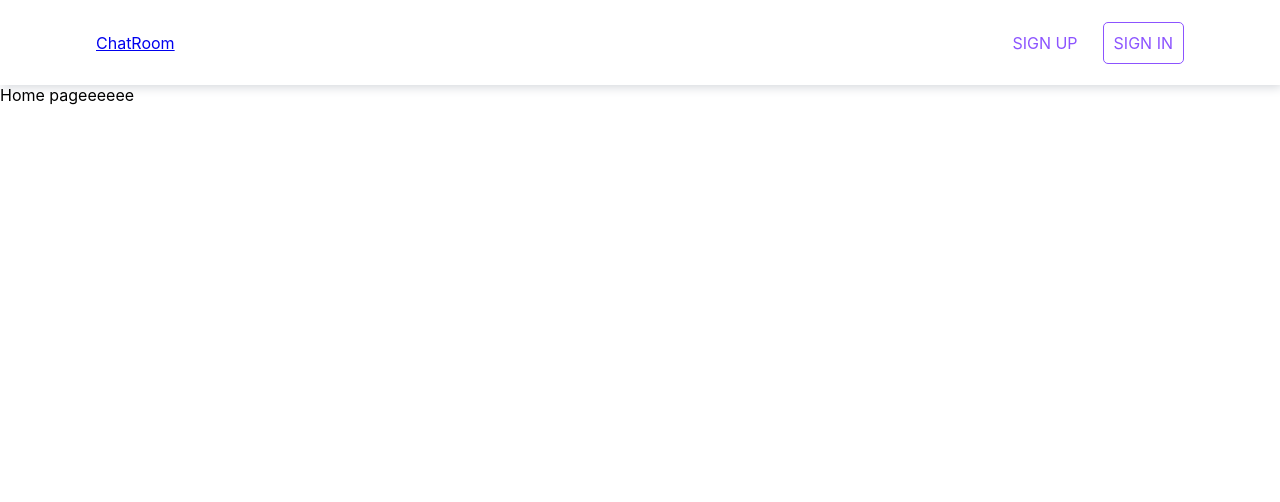
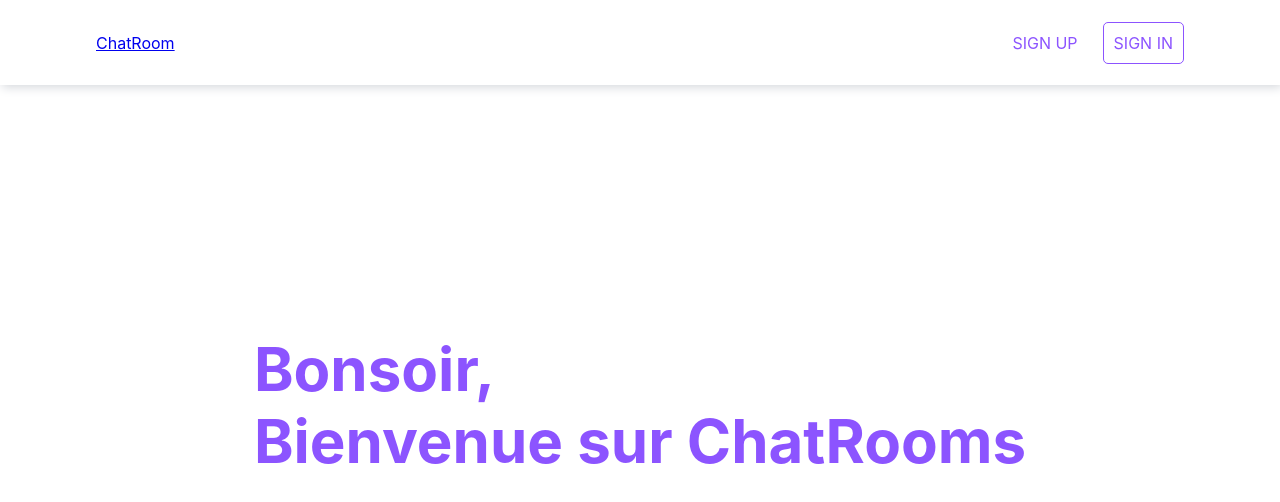
Before and after one commit to Ced933/TheChatRoom, a React (Create React App) app: page /home in a window 1280 px wide. Shown: the top 502 px of the page. Built offline with nearby package versions, Linux system fonts and the light colour scheme.

Commit message:
mise en place du socket io et des messages en temps réel

```diff
--- a/package.json
+++ b/package.json
@@ -14,6 +14,7 @@
     "react-router-dom": "^6.22.3",
     "react-scripts": "5.0.1",
     "sass": "^1.74.1",
+    "socket.io-client": "^4.7.5",
     "web-vitals": "^2.1.4"
   },
   "scripts": {
--- a/src/App.js
+++ b/src/App.js
@@ -8,7 +8,7 @@ import BaseLayout from "./components/BaseLayout";
 import Profil from "./page/Profil/Profil";
 import ErrorPage from "./page/ErrorPage/ErrorPage";
 import { useSelector } from "react-redux";
-import Home from "./page/Home/Home";
+import Home from "./page/Home/Home.tsx";
 
 function App() {
   const user = useSelector((state) => state.user.userInfo);
--- a/src/components/BubbleDiscussion/BubbleDiscussion.jsx
+++ b/src/components/BubbleDiscussion/BubbleDiscussion.jsx
@@ -4,10 +4,11 @@ import './BubbleDiscussion.scss'
 export default function BubbleDiscussion({message}) {
   return (
     <div key={message._id} className='conv-type'>
+      {/* <span className='online'></span>  */}
         <div className='title-div'>
             <h2>{message.firstname} {message.lastname}</h2>
-            {/* <i onClick={handleDeleteMessage} className="fa-solid fa-trash"></i> */}
-        </div>
+
+       </div>
         <p>{message.message}</p>
     </div>
   )
--- a/src/components/BubbleDiscussion/BubbleDiscussion.scss
+++ b/src/components/BubbleDiscussion/BubbleDiscussion.scss
@@ -8,6 +8,16 @@
    height: auto;
    display: flex;
    flex-direction: column;
+   position: relative;
+//    .online{
+//     position: absolute;
+//     height: 10px;
+//     width: 10px;
+//     background-color: #42b883;
+//     border-radius: 50%;
+//     right: 2%;
+//     top: 7%;
+//    }
    .title-div{
        display: flex;
        justify-content: space-between;
@@ -15,6 +25,7 @@
        h2{
         margin: 0;
        }
+
    }
        p{
         margin: 0;
--- a/src/components/Navigation/Navigation.jsx
+++ b/src/components/Navigation/Navigation.jsx
@@ -26,7 +26,7 @@ const dispatch = useDispatch();
     <nav className='nav-container'>
         <div className='nav'>
 
-        <div><NavLink to='/'>ChatRoom</NavLink></div>
+        <div><NavLink to='/home'>ChatRoom</NavLink></div>
 
           {
             user.isConnect === 'yes' ?  ( <ul><li><NavLink to='chat'>ChatRoom</NavLink></li> <li><NavLink to='profil/:id' >Profil</NavLink></li>
--- a/src/index.js
+++ b/src/index.js
@@ -7,13 +7,16 @@ import { BrowserRouter } from "react-router-dom";
 
 import store from "./app/store";
 import { Provider } from "react-redux";
+import { SocketContextProvider } from "./socket/socketContext";
 
 const root = ReactDOM.createRoot(document.getElementById("root"));
 root.render(
   <React.StrictMode>
     <Provider store={store}>
       <BrowserRouter>
-        <App />
+        <SocketContextProvider>
+          <App />
+        </SocketContextProvider>
       </BrowserRouter>
     </Provider>
   </React.StrictMode>
--- a/src/page/ChatRoom/ChatRoom.jsx
+++ b/src/page/ChatRoom/ChatRoom.jsx
@@ -4,40 +4,60 @@ import axios from 'axios';
 import { useSelector } from 'react-redux';
 import BubbleDiscussion from '../../components/BubbleDiscussion/BubbleDiscussion';
 import MyBubbleDiscussion from '../../components/MyBubbleDiscussion/MyBubbleDiscussion';
+// import { io } from "socket.io-client";
 
+
+
+// const socket = io.connect("http://localhost:5002");
 export default function ChatRoom() {
+
+
+
+
     const  [arrayData,setArrayData ] =useState([])
     const user = useSelector(state => state.user.userInfo)
     // const [keyPost, setKeyPost] = useState('')
     // console.log(keyPost);
-    useEffect(()=>{
-         axios.get('http://localhost:5002/post').then((res)=> setArrayData(res.data))
-    },[])
+
+    // a chaque fois que je recois un message j'ai une alerte
 
 
 
+// console.log(arrayData);
+// console.log(window.scrollY)
+// console.log(window.innerHeight)
 
-console.log(arrayData);
-console.log(window.scrollY)
-console.log(window.innerHeight)
-
-const[message,setMessage]= useState('')
+const[message,setMessage]= useState('');
+// const[messageRecieve,setMessageRecieve]= useState('')
 let firstname = user.firstname;
 let lastname =  user.lastname;
 
+// console.log(messageRecieve)
+useEffect(()=>{
+    const getMessage = async ()=>{
+       await axios.get('http://localhost:5002/post').then((res)=> setArrayData(res.data))
 
+    }
+    getMessage();
+// socket.on("recieve_message", (data) =>{
+//     setMessageRecieve(data.message);
+
+// })
+   },[arrayData])
 
 const handleSubmit = (e)=>{
+
 e.preventDefault();
 
-
 if(message.length <1){
+    // si l'input est vide alors on envoie rien
     return false
 }else{
 
     console.log(message)
-
+    // l'element dans lequel on va faire apparaitre le chat
     let boxchat = document.querySelector('.chat-box');
+    // la création de la html css de la boite de dialogue
     boxchat.innerHTML += `
     <div class='conv-type-main-user'>
         <div class='title-div'>
@@ -47,18 +67,18 @@ if(message.length <1){
         <p>${message}</p>
     </div>
     `
+    // on reset le fomulaire
     document.getElementById('form').reset();
     // on vide la variable message sinon elle gardera en mémoire le dernier message
     setMessage('')
     // a chaque message on est mis au pied de la conversation
     document.getElementById('chatbox').scrollTo(0, document.body.scrollHeight);
+    // on crée le message dans la base de donnée
+    axios.post('http://localhost:5002/post', {message,firstname,lastname}).then(result => {
+            console.log(result)
+    })
+    // socket.emit("send_message",{message:message})
 
-    axios.post('http://localhost:5002/post', {message,firstname,lastname}).then(result => {
-
-            console.log(result)
-
-
-    })
 }
 
 }
@@ -73,6 +93,7 @@ if(message.length <1){
             <h4>Chatroom</h4>
         </div>
         <div className='chat-box' id='chatbox'>
+
             {
                arrayData.map( (message,index)=>{
                 // si dans la conversation on retouve les message de ce compte alors ils se mettent à droite en vert
@@ -80,7 +101,7 @@ if(message.length <1){
                 return <MyBubbleDiscussion key={index} setArrayData={setArrayData} item={message._id} arrayData={arrayData} message={message} />
                }
                else{
-               return <BubbleDiscussion key={index} message={message} />
+               return <BubbleDiscussion key={index}  message={message}  />
                }
                })
 
--- a/src/page/Home/Home.jsx
+++ /dev/null
@@ -1,7 +0,0 @@
-import React from 'react'
-
-export default function Home() {
-  return (
-    <div>Home pageeeeee</div>
-  )
-}
--- a/src/page/Home/Home.scss
+++ b/src/page/Home/Home.scss
@@ -0,0 +1,12 @@
+.container-home{
+    height: 80vh;
+    display: flex;
+    justify-content: center;
+    align-items: center;
+    .home-box{
+        h1{
+            font-size: 60px;
+            color: #8C54FF;
+        }
+    }
+}
--- /dev/null
+++ b/src/page/Home/Home.tsx
@@ -0,0 +1,19 @@
+import React from "react";
+import "./Home.scss";
+
+export default function Home() {
+  let time = new Date();
+  let arrayDate = time.toISOString().split("T");
+  let hour = arrayDate[1].slice(0, -11);
+
+  return (
+    <div className="container-home">
+      <div className="home-box">
+        <h1>
+          {hour < "14" ? "Bonjour" : "Bonsoir"}, <br />
+          Bienvenue sur ChatRooms
+        </h1>
+      </div>
+    </div>
+  );
+}
--- /dev/null
+++ b/src/socket/socketContext.jsx
@@ -0,0 +1,13 @@
+import { createContext, useEffect, useState } from "react";
+
+export const SocketContext = createContext();
+
+export const SocketContextProvider = ({children}) => {
+    const [socket, setSocket] = useState(null);
+    const [onlineUser, setOnlineUser] = useState([])
+    useEffect(()=>{
+
+    },[])
+
+    return <SocketContext.Provider value={{}}>{children}</SocketContext.Provider>
+}
```
Also changed, not shown: 1 other file (tests, documents, lock files or other folders). Lines whose indentation alone changed are shown as unchanged.
